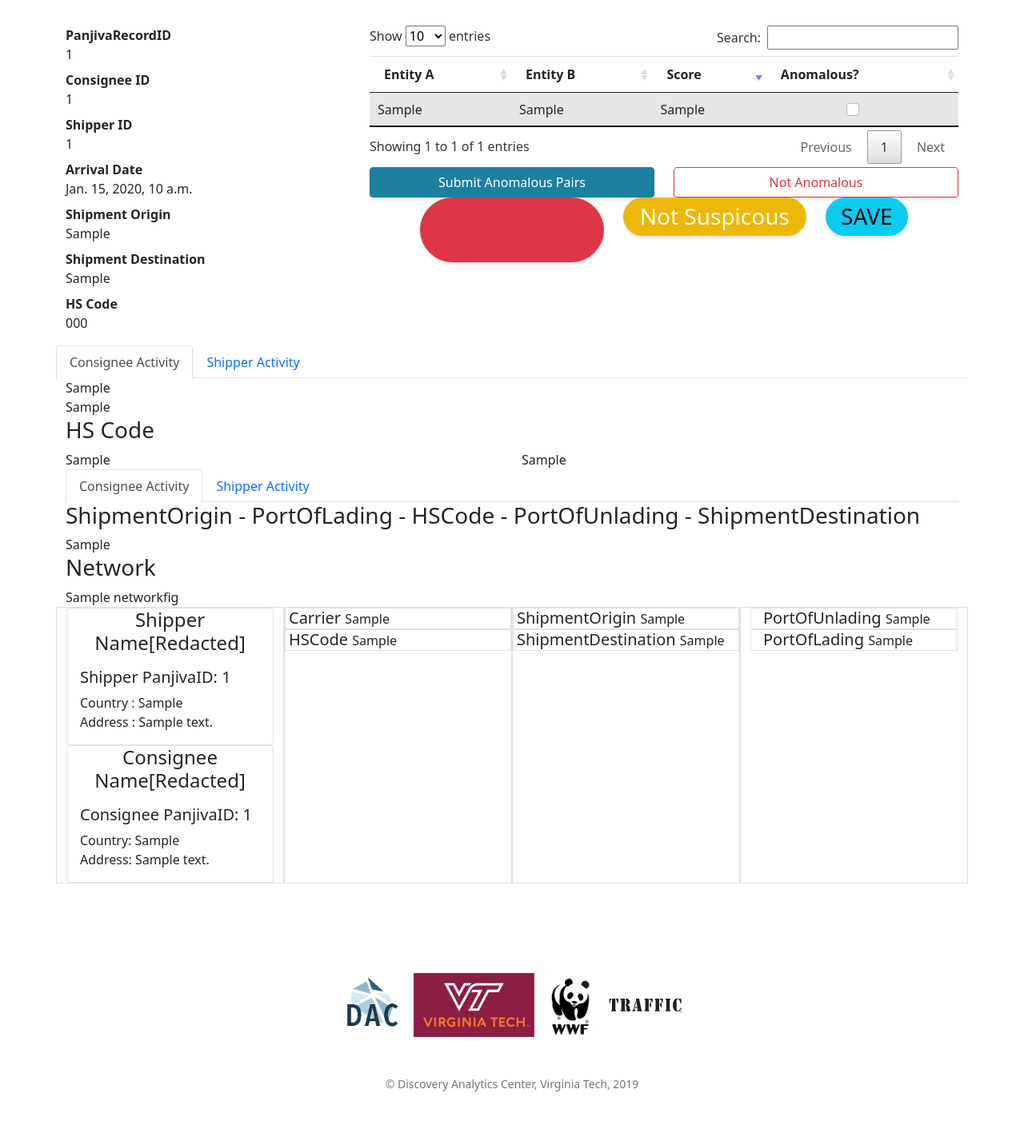
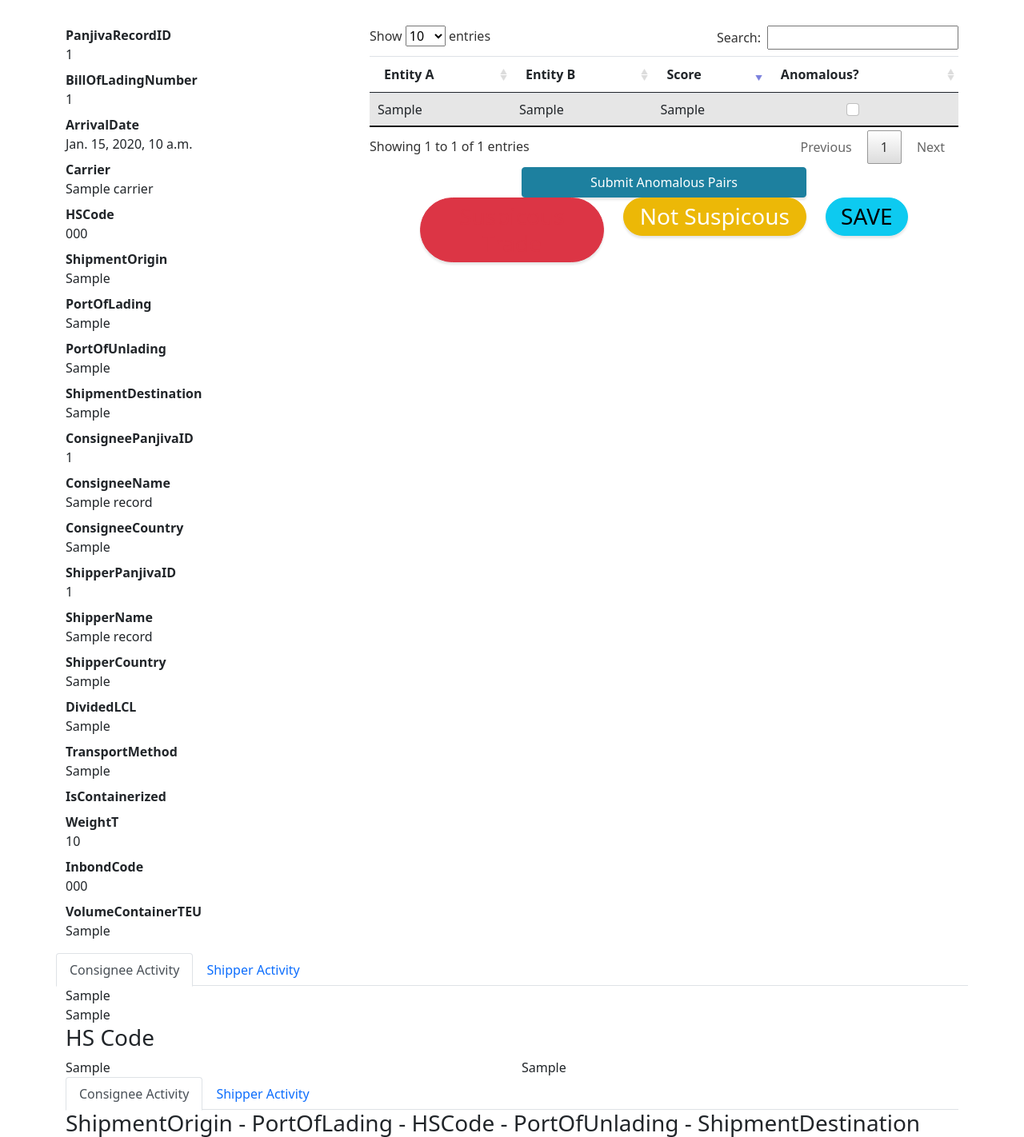
Before and after one commit to ddatta-DAC/wwf_site_p1, a Django app: template home/templates/hitl_record_detail.html in a window 1280 px wide. Shown: the part 80-1502 px from the top of the page at 80% size. Before the commit the page ends 1445 px from the top, so only its background shows below. Run offline with Django 3.2, Linux system fonts and the light colour scheme; the template is opened without the code that fills it: most values are stand-ins (such as "Sample title", 1, 10 or a date in 2020); some libraries are stand-ins or nearby versions.

Commit message:
Add to dl

```diff
--- a/home/templates/hitl_record_detail.html
+++ b/home/templates/hitl_record_detail.html
@@ -22,18 +22,46 @@
       <dl>
         <dt>PanjivaRecordID</dt>
         <dd>{{ record.PanjivaRecordID }}</dd>
-        <dt>Consignee ID</dt>
-        <dd>{{ record.ConsigneePanjivaID|stringformat:".0f" }}</dd>
-        <dt>Shipper ID</dt>
-        <dd>{{ record.ShipperPanjivaID|stringformat:".0f" }}</dd>
-        <dt>Arrival Date</dt>
+        <dt>BillOfLadingNumber</dt>
+        <dd>{{ record.BillOfLadingNumber }}</dd>
+        <dt>ArrivalDate</dt>
         <dd>{{ record.ArrivalDate }}</dd>
-        <dt>Shipment Origin</dt>
+        <dt>Carrier</dt>
+        <dd>{{ record.Carrier }}</dd>
+        <dt>HSCode</dt>
+        <dd>{{ record.HSCode }}</dd>
+        <dt>ShipmentOrigin</dt>
         <dd>{{ record.ShipmentOrigin }}</dd>
-        <dt>Shipment Destination</dt>
+        <dt>PortOfLading</dt>
+        <dd>{{ record.PortOfLading }}</dd>
+        <dt>PortOfUnlading</dt>
+        <dd>{{ record.PortOfUnlading }}</dd>
+        <dt>ShipmentDestination</dt>
         <dd>{{ record.ShipmentDestination }}</dd>
-        <dt>HS Code</dt>
-        <dd>{{ record.HSCode }}</dd>
+        <dt>ConsigneePanjivaID</dt>
+        <dd>{{ record.ConsigneePanjivaID }}</dd>
+        <dt>ConsigneeName</dt>
+        <dd>{{ record.ConsigneeName }}</dd>
+        <dt>ConsigneeCountry</dt>
+        <dd>{{ record.ConsigneeCountry }}</dd>
+        <dt>ShipperPanjivaID</dt>
+        <dd>{{ record.ShipperPanjivaID }}</dd>
+        <dt>ShipperName</dt>
+        <dd>{{ record.ShipperName }}</dd>
+        <dt>ShipperCountry</dt>
+        <dd>{{ record.ShipperCountry }}</dd>
+        <dt>DividedLCL</dt>
+        <dd>{{ record.DividedLCL }}</dd>
+        <dt>TransportMethod</dt>
+        <dd>{{ record.TransportMethod }}</dd>
+        <dt>IsContainerized</dt>
+        <dd>{{ record.IsContainerized }}</dd>
+        <dt>WeightT</dt>
+        <dd>{{ record.WeightT }}</dd>
+        <dt>InbondCode</dt>
+        <dd>{{ record.InbondCode }}</dd>
+        <dt>VolumeContainerTEU</dt>
+        <dd>{{ record.VolumeContainerTEU }}</dd>
       </dl>
 
     </div>
@@ -63,11 +91,9 @@
         </div>
       </div>
       <div class="row pt-1">
+        <div class="col-3"></div>
         <div class="col-6">
           <button type="button" class="btn btn-primary wide-button">Submit Anomalous Pairs</button>
-        </div>
-        <div class="col-6">
-          <button type="button" class="btn btn-outline-danger wide-button">Not Anomalous</button>
         </div>
       </div>
       <div class="row">
```
